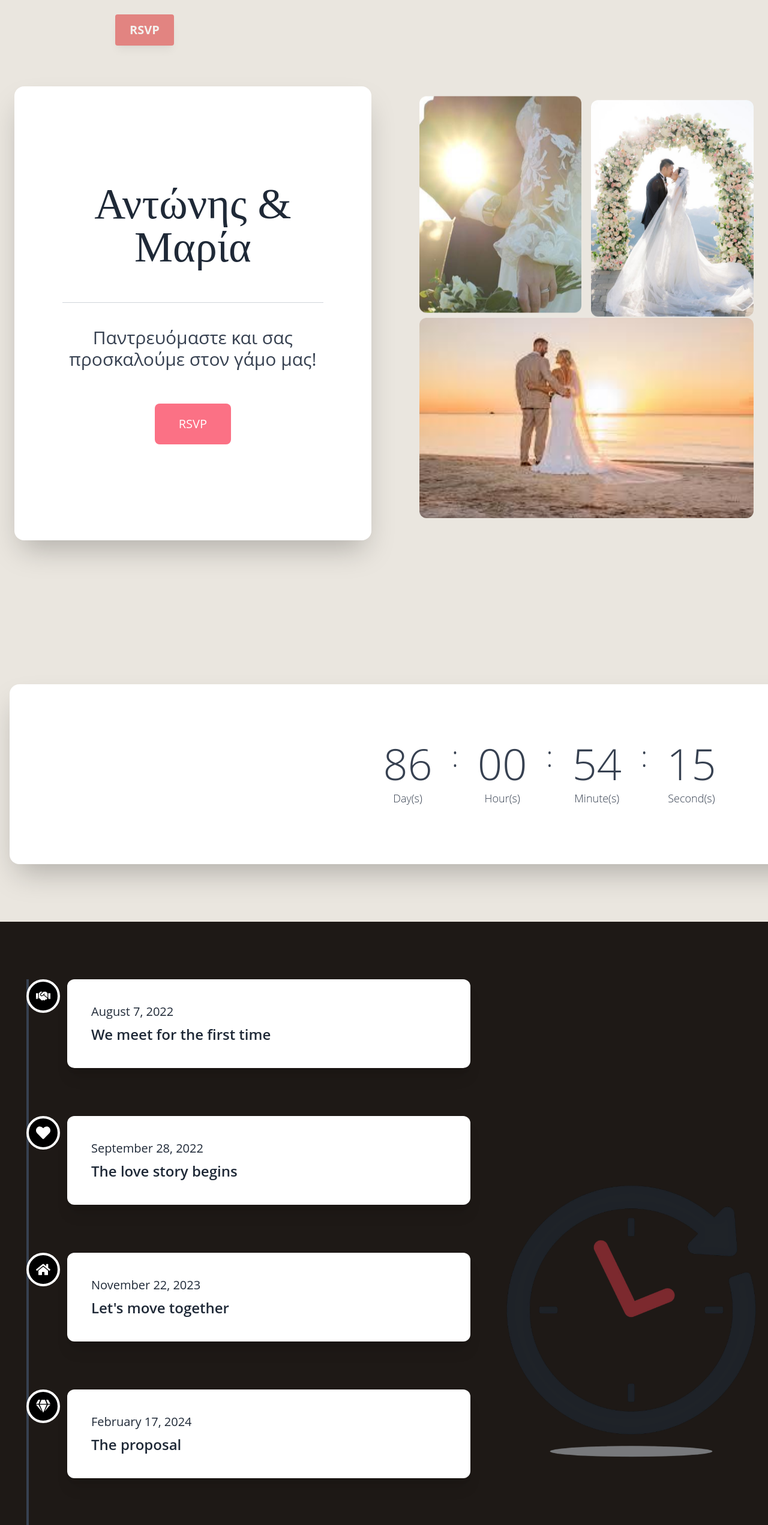
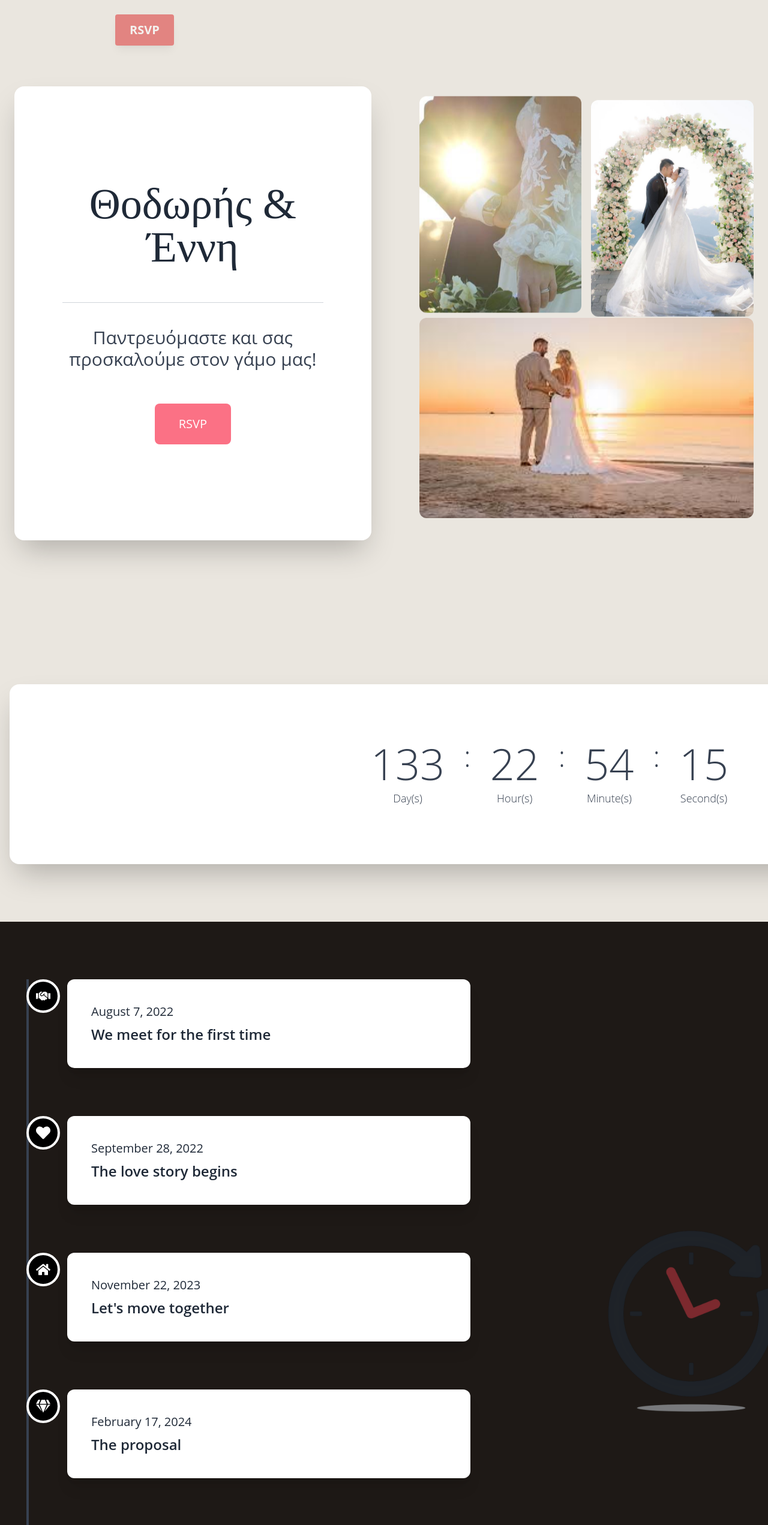
Before and after one commit to kostasmath23/wedding-invite-clean, a React (Vite) app: page / in a window 1280 px wide. Shown: the top 2543 px of the page at 60% size. Built offline with nearby package versions, Linux system fonts and the light colour scheme.

Commit message:
Add files via upload

```diff
--- a/src/components/Countdown.jsx
+++ b/src/components/Countdown.jsx
@@ -2,7 +2,7 @@ import React from 'react';
 import Countdown from 'react-countdown';
 
 export default function Timer() {
-  const weddingDate = new Date('2025-08-10T19:00:00');
+  const weddingDate = new Date('2025-09-27T17:00:00');
 
   const renderer = ({ days, hours, minutes, seconds }) => (
     <div className="bg-[#eae6df] py-24 px-4">
--- a/src/components/Hero.jsx
+++ b/src/components/Hero.jsx
@@ -11,7 +11,7 @@ export default function Hero() {
           data-aos="fade-up"
         >
           <h1 className="text-6xl md:text-7xl font-serif text-gray-800 mb-14 text-center">
-            Αντώνης & Μαρία
+            Θοδωρής & Έννη
           </h1>
           <hr className="my-10 border-gray-300" />
           <p className="text-2xl md:text-3xl text-gray-700 mb-14 text-center">
--- a/src/components/SaveTheDate.jsx
+++ b/src/components/SaveTheDate.jsx
@@ -32,7 +32,7 @@ export default function SaveTheDate() {
         {/* Δεξιά: Κείμενο */}
         <div className="w-full md:w-[calc(50%-160px)] flex flex-col items-start text-left gap-8">
           <h2 className="text-6xl md:text-7xl font-serif">Save The Date</h2>
-          <p className="text-7xl md:text-8xl font-extrabold tracking-wide">21.08.2028</p>
+          <p className="text-7xl md:text-8xl font-extrabold tracking-wide">27.09.2025</p>
           <FaCalendarCheck className="text-6xl" />
         </div>
       </div>
--- a/src/components/Timeline.jsx
+++ b/src/components/Timeline.jsx
@@ -59,7 +59,7 @@ export default function Timeline() {
           <img
             src="/images/timeline.png"
             alt="timeline"
-            className="w-[600px] max-w-[600px] h-auto animate-pulse translate-x-24"
+            className="w-[400px] max-w-[400px] h-auto animate-pulse translate-x-24"
           />
         </div>
       </div>
```
